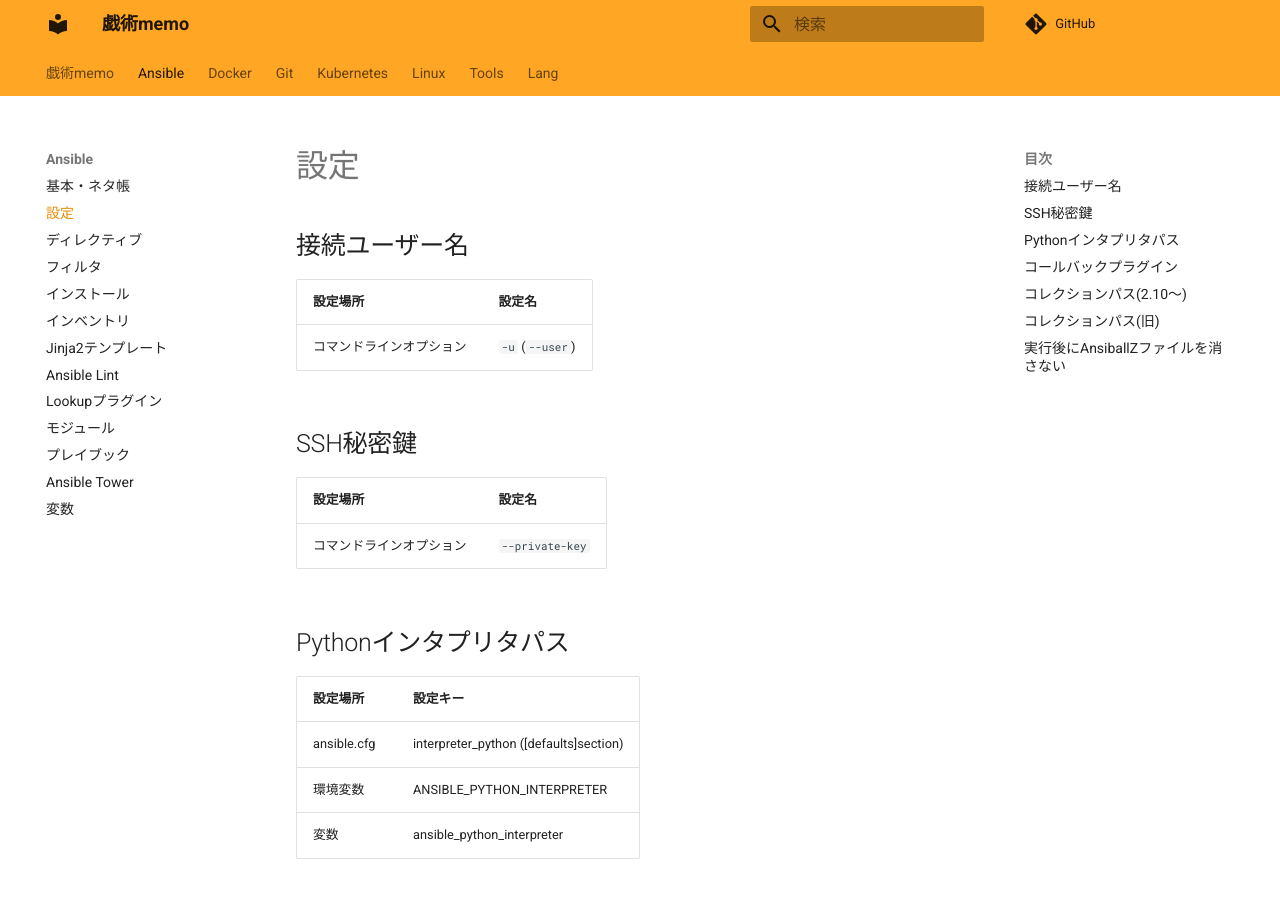
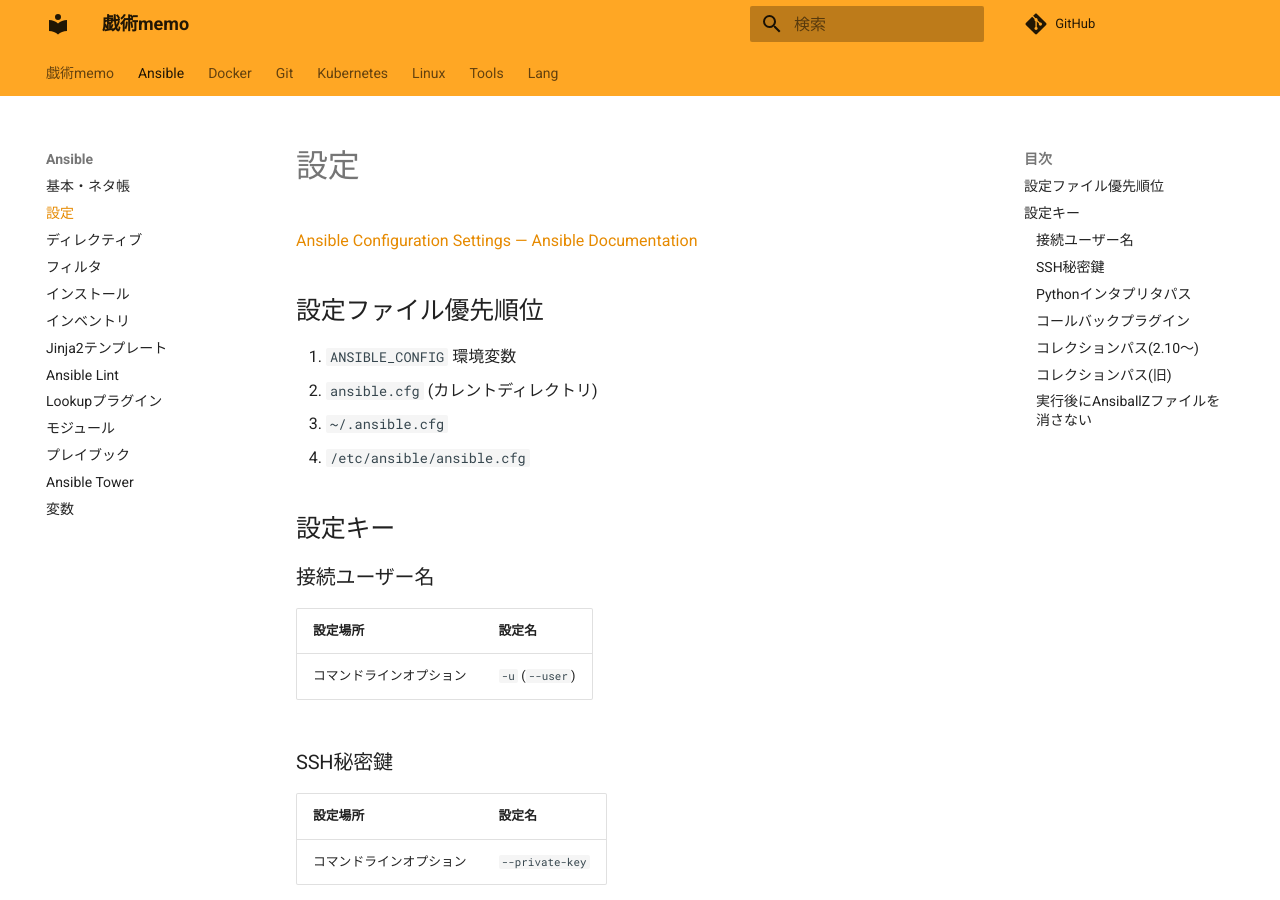
Before and after one commit to zaki-lknr/docs, an MkDocs documentation site: the page built from docs/Ansible/config.md, in a window 1280 px wide and 900 px high. Built offline with MkDocs 1.6.1 and Material for MkDocs 9.7.7, drawn with Linux system fonts in a browser that asks for light colours; comment, search, counter and statistics services are not loaded.

Commit message:
add: ansible/config: 設定ファイルのｈ評価順

```diff
--- a/docs/Ansible/config.md
+++ b/docs/Ansible/config.md
@@ -1,18 +1,29 @@
 # 設定
 
-## 接続ユーザー名
+[Ansible Configuration Settings — Ansible Documentation](https://docs.ansible.com/ansible/latest/reference_appendices/config.html)
+
+## 設定ファイル優先順位
+
+1. `ANSIBLE_CONFIG` 環境変数
+2. `ansible.cfg` (カレントディレクトリ)
+3. `~/.ansible.cfg`
+4. `/etc/ansible/ansible.cfg`
+
+## 設定キー
+
+### 接続ユーザー名
 
 | 設定場所         | 設定名             |
 | ------------ | --------------- |
 | コマンドラインオプション | `-u` (`--user`) |
 
-## SSH秘密鍵
+### SSH秘密鍵
 
 | 設定場所         | 設定名             |
 | ------------ | --------------- |
 | コマンドラインオプション | `--private-key` |
 
-## Pythonインタプリタパス
+### Pythonインタプリタパス
 
 | 設定場所        | 設定キー                                 |
 | ----------- | ------------------------------------ |
@@ -20,28 +31,28 @@
 | 環境変数        | ANSIBLE_PYTHON_INTERPRETER           |
 | 変数          | ansible_python_interpreter           |
 
-## コールバックプラグイン
+### コールバックプラグイン
 
 | 設定場所        | 設定キー                                |
 | ----------- | ----------------------------------- |
 | ansible.cfg | stdout_callback ([defaults]section) |
 | 環境変数        | ANSIBLE_STDOUT_CALLBACK             |
 
-## コレクションパス(2.10～)
+### コレクションパス(2.10～)
 
 | 設定場所        | 設定キー                                 |
 | ----------- | ------------------------------------ |
 | ansible.cfg | collections_path ([defaults]section) |
 | 環境変数        | ANSIBLE_COLLECTIONS_PATH             |
 
-## コレクションパス(旧)
+### コレクションパス(旧)
 
 | 設定場所        | 設定キー                                  |
 | ----------- | ------------------------------------- |
 | ansible.cfg | collections_paths ([defaults]section) |
 | 環境変数        | ANSIBLE_COLLECTIONS_PATHS             |
 
-## 実行後にAnsiballZファイルを消さない
+### 実行後にAnsiballZファイルを消さない
 
 | 設定場所 | 設定キー                      |
 | ---- | ------------------------- |
```
